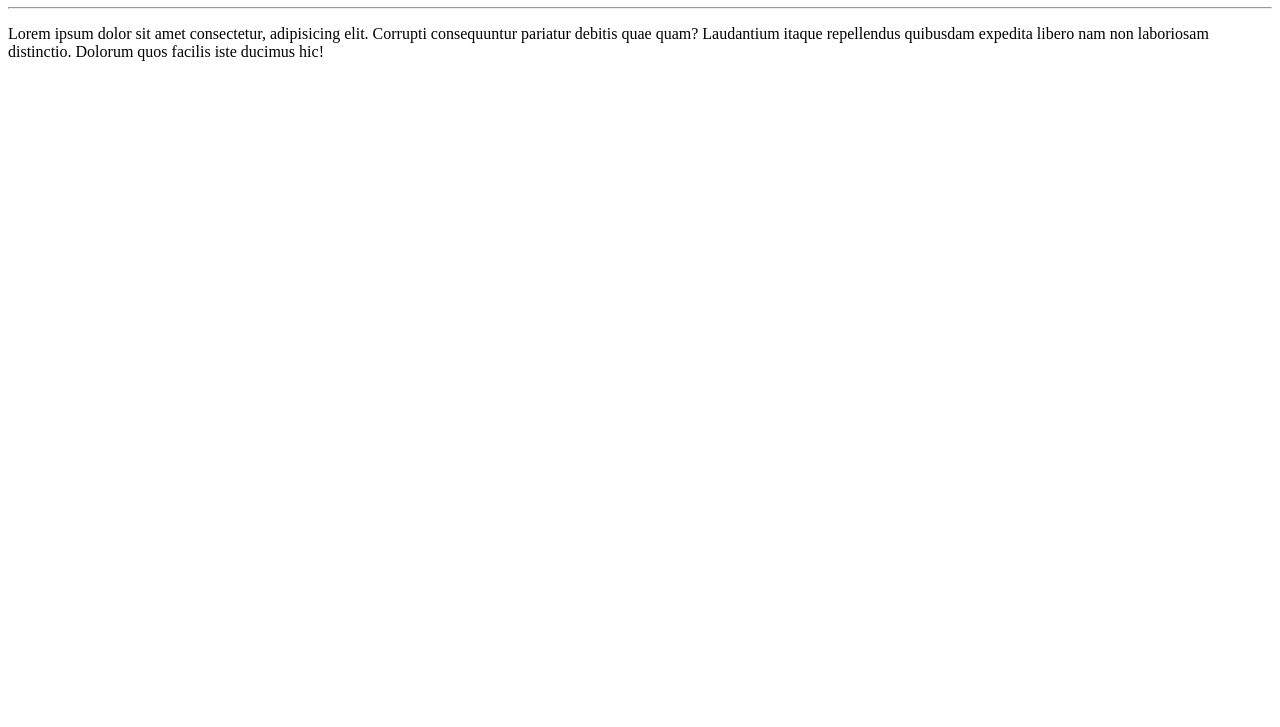
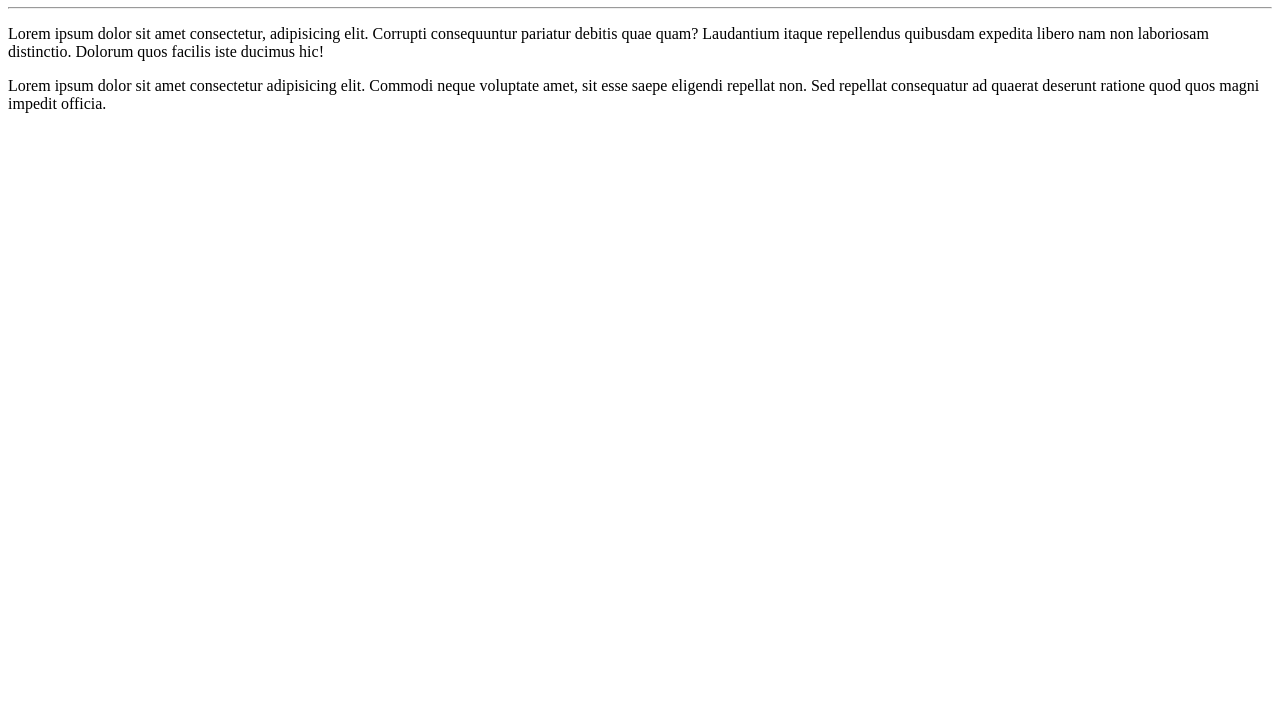
Before and after one commit to gabrielyalves/Ola-Mundo, a plain HTML site: page site-exemplo/index.html in a window 1280 px wide. Shown: the part 73-800 px from the top of the page. Drawn offline with Linux system fonts and the light colour scheme.

Commit message:
Adicionei um parágrafo

```diff
--- a/site-exemplo/index.html
+++ b/site-exemplo/index.html
@@ -10,5 +10,6 @@
     <h1>Olá, Mundo!</h1>
     <hr>
     <p>Lorem ipsum dolor sit amet consectetur, adipisicing elit. Corrupti consequuntur pariatur debitis quae quam? Laudantium itaque repellendus quibusdam expedita libero nam non laboriosam distinctio. Dolorum quos facilis iste ducimus hic!</p>
+    <p>Lorem ipsum dolor sit amet consectetur adipisicing elit. Commodi neque voluptate amet, sit esse saepe eligendi repellat non. Sed repellat consequatur ad quaerat deserunt ratione quod quos magni impedit officia.</p>
 </body>
 </html>
```
